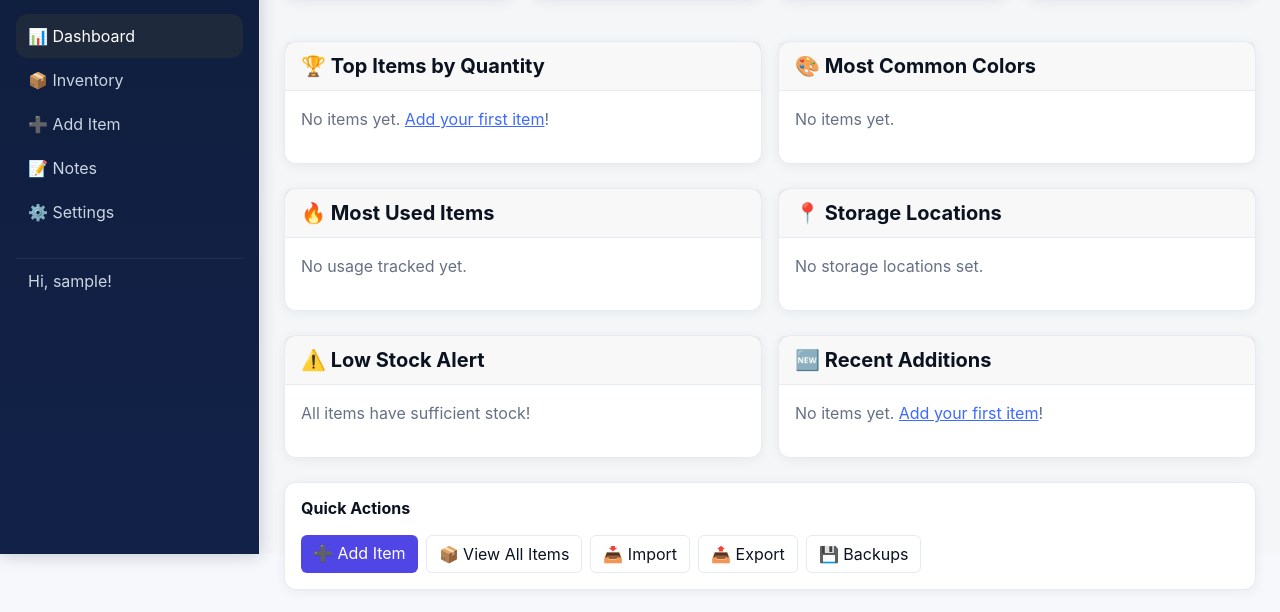
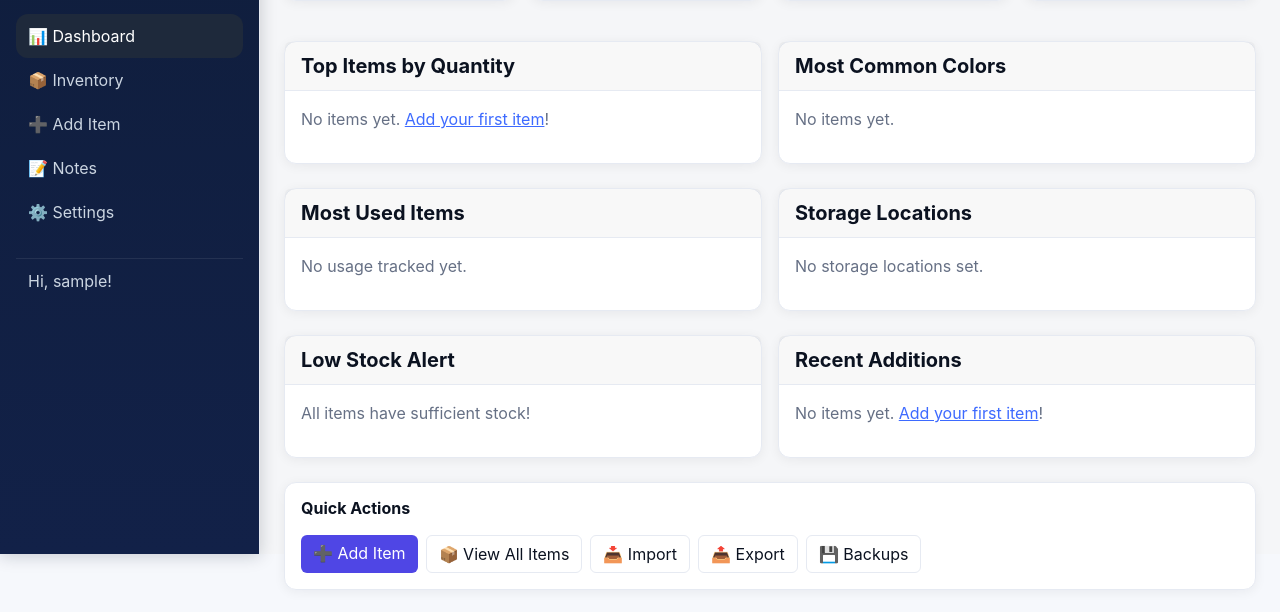
Before and after one commit to DarkSmileee/BlockShelf-PROD, a Django app: page /inventory/ in a window 1280 px wide. Shown: the part 246-858 px from the top of the page. Run offline with Django 5.2, Linux system fonts and the light colour scheme; the visitor is signed in with stand-in values (Sample User, id 1); data comes from the database, SQL or seed files in the repository; data that the repository does not hold is empty; some libraries are stand-ins or nearby versions.

Commit message:
Update dashboard.html

```diff
--- a/templates/inventory/dashboard.html
+++ b/templates/inventory/dashboard.html
@@ -55,7 +55,7 @@
   <div class="col-lg-6">
     <div class="card h-100">
       <div class="card-header">
-        <h5 class="card-title mb-0">🏆 Top Items by Quantity</h5>
+        <h5 class="card-title mb-0">Top Items by Quantity</h5>
       </div>
       <div class="card-body">
         {% if top_items %}
@@ -81,7 +81,7 @@
   <div class="col-lg-6">
     <div class="card h-100">
       <div class="card-header">
-        <h5 class="card-title mb-0">🎨 Most Common Colors</h5>
+        <h5 class="card-title mb-0">Most Common Colors</h5>
       </div>
       <div class="card-body">
         {% if top_colors %}
@@ -110,7 +110,7 @@
   <div class="col-lg-6">
     <div class="card h-100">
       <div class="card-header">
-        <h5 class="card-title mb-0">🔥 Most Used Items</h5>
+        <h5 class="card-title mb-0">Most Used Items</h5>
       </div>
       <div class="card-body">
         {% if most_used %}
@@ -136,7 +136,7 @@
   <div class="col-lg-6">
     <div class="card h-100">
       <div class="card-header">
-        <h5 class="card-title mb-0">📍 Storage Locations</h5>
+        <h5 class="card-title mb-0">Storage Locations</h5>
       </div>
       <div class="card-body">
         {% if locations %}
@@ -164,7 +164,7 @@
   <div class="col-lg-6">
     <div class="card h-100">
       <div class="card-header">
-        <h5 class="card-title mb-0">⚠️ Low Stock Alert</h5>
+        <h5 class="card-title mb-0">Low Stock Alert</h5>
       </div>
       <div class="card-body">
         {% if low_stock %}
@@ -190,7 +190,7 @@
   <div class="col-lg-6">
     <div class="card h-100">
       <div class="card-header">
-        <h5 class="card-title mb-0">🆕 Recent Additions</h5>
+        <h5 class="card-title mb-0">Recent Additions</h5>
       </div>
       <div class="card-body">
         {% if recent_items %}
```
